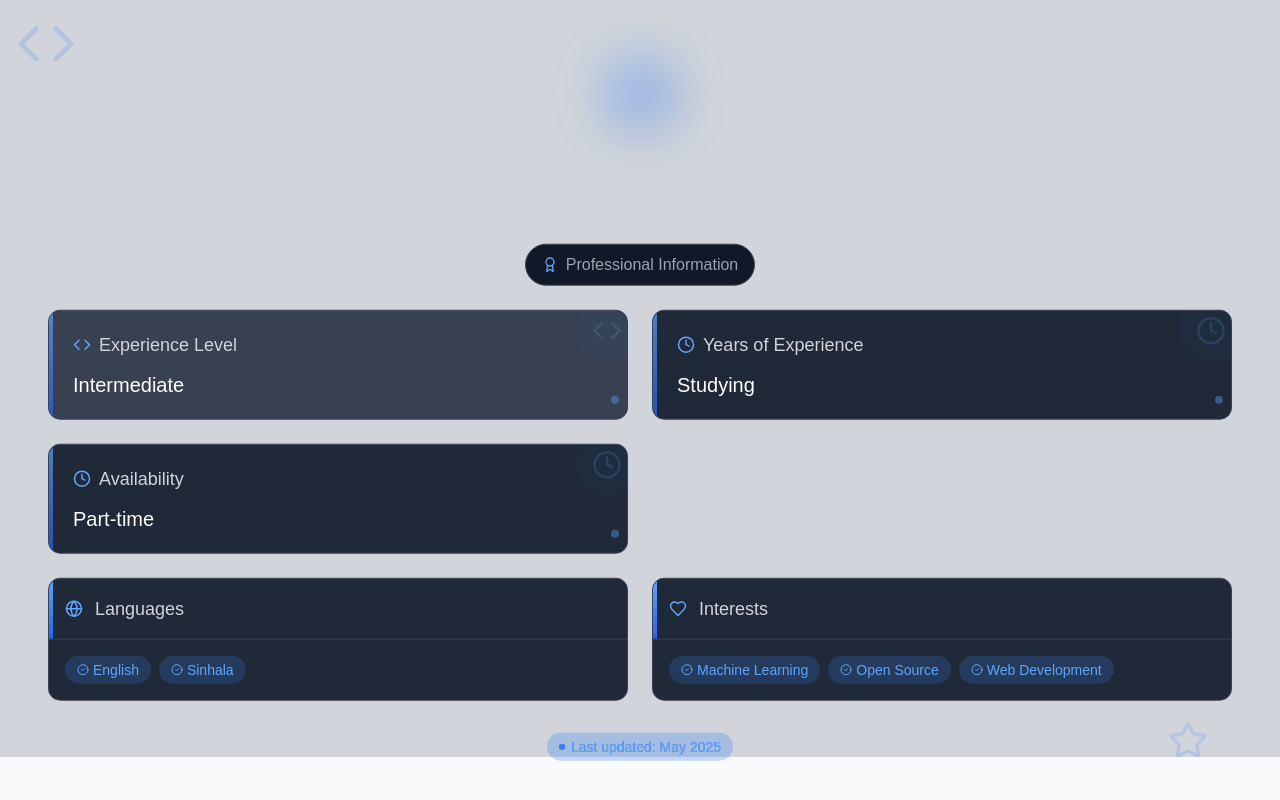
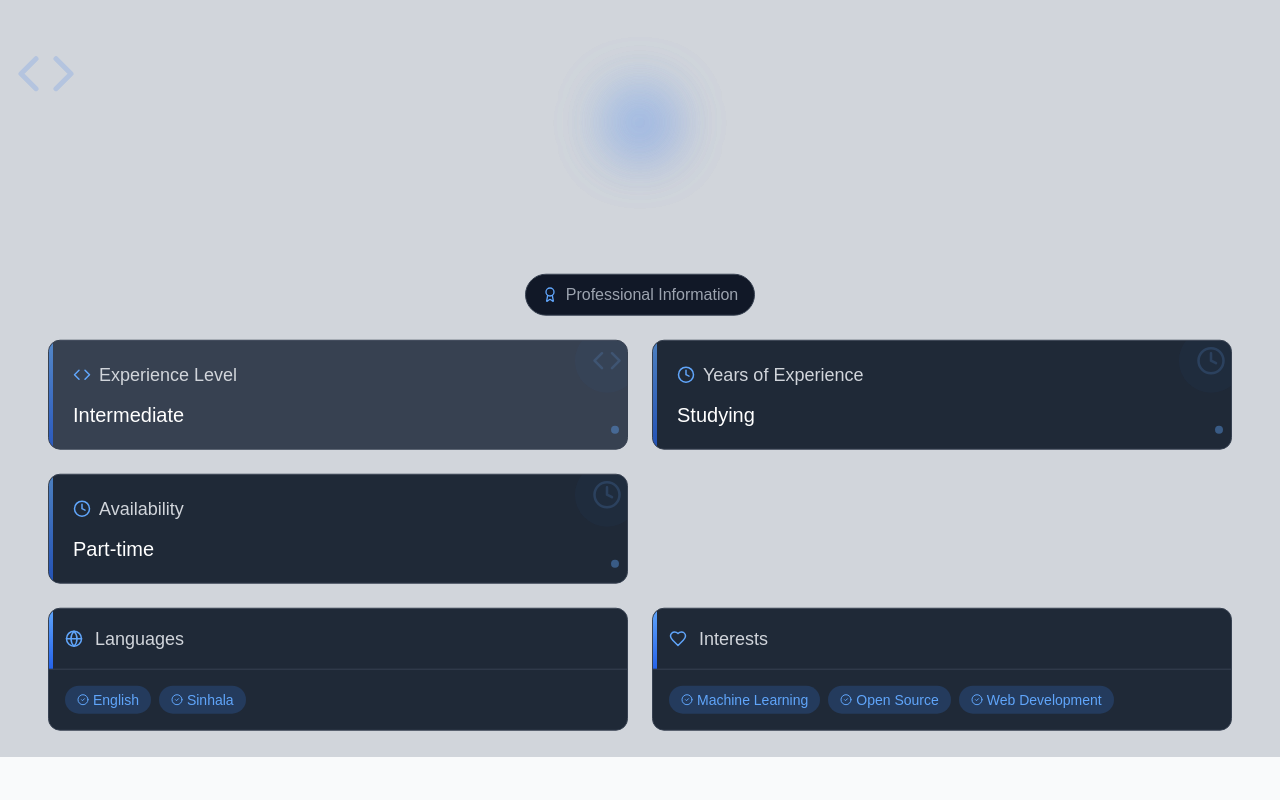
Before and after one commit to charith0901/Team-portfolio, a React (Vite) app: page /member/asanka_dev in a window 1280 px wide. Shown: the part 1643-2443 px from the top of the page. Built offline with nearby package versions, Linux system fonts and the light colour scheme; a web font is replaced by a local one.

Commit message:
Update ProfessionalSection.jsx

```diff
--- a/src/components/innerComponenets/profileComponents/ProfessionalSection.jsx
+++ b/src/components/innerComponenets/profileComponents/ProfessionalSection.jsx
@@ -175,14 +175,6 @@ const ProfessionalSection = ({ member, sectionRefs, elementRefs, containerClass,
               renderLanguagesOrInterests(member.interests, "Interests", Heart)
             )}
           </div>
-
-          {/* Bottom decorative badge */}
-          <div className="flex justify-center mt-8">
-            <div className={`inline-flex items-center px-3 py-1 rounded-full ${theme.accent.light} ${theme.accent.text} text-sm gap-1.5`}>
-              <span className={`inline-block w-1.5 h-1.5 rounded-full ${theme.accent.primary}`}></span>
-              <span>Last updated: May 2025</span>
-            </div>
-          </div>
         </div>
       </div>
     </div>
```
